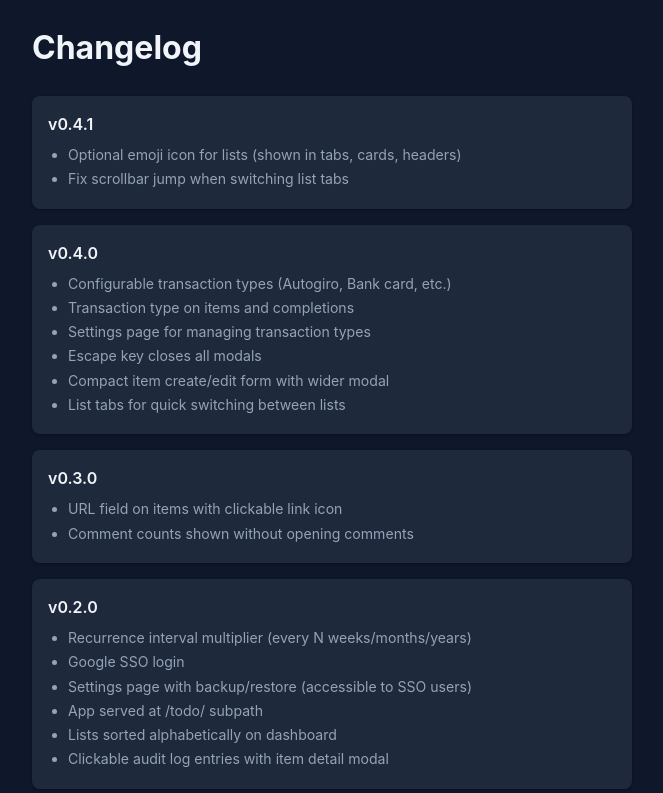
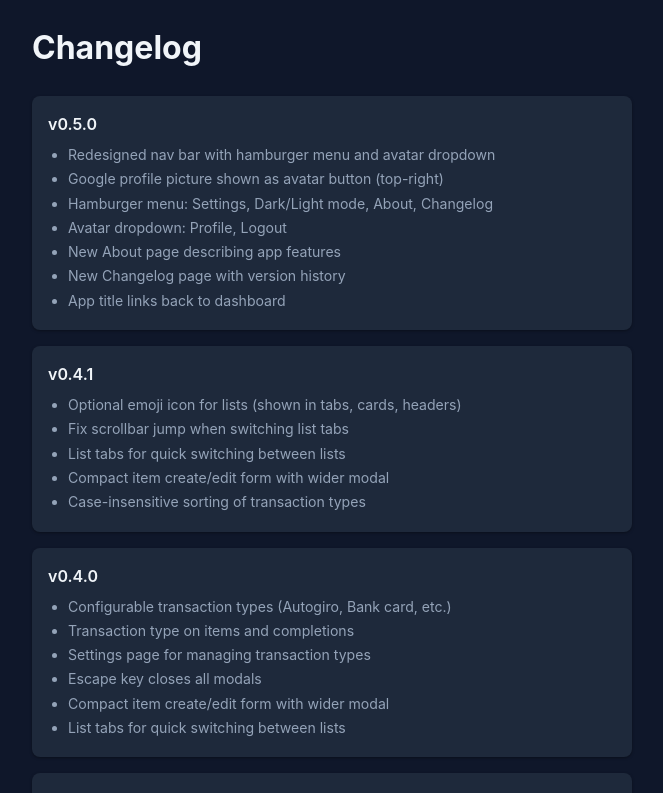
Before and after one commit to carlo-tronnberg/todo-app, a Vue app in the folder packages/web/: page /todo/changelog in a window 1280 px wide. Shown: the top 793 px of the page, without its empty margins (24-687 px from the left). Built offline with nearby package versions, Linux system fonts and the light colour scheme; no server answers; sample sign-in values are in the browser's storage.

Commit message:
docs: add v0.5.0 and v0.4.1 updates to changelog

```diff
--- a/packages/web/src/views/ChangelogView.vue
+++ b/packages/web/src/views/ChangelogView.vue
@@ -13,10 +13,25 @@
 <script setup lang="ts">
   const entries = [
     {
+      version: 'v0.5.0',
+      changes: [
+        'Redesigned nav bar with hamburger menu and avatar dropdown',
+        'Google profile picture shown as avatar button (top-right)',
+        'Hamburger menu: Settings, Dark/Light mode, About, Changelog',
+        'Avatar dropdown: Profile, Logout',
+        'New About page describing app features',
+        'New Changelog page with version history',
+        'App title links back to dashboard',
+      ],
+    },
+    {
       version: 'v0.4.1',
       changes: [
         'Optional emoji icon for lists (shown in tabs, cards, headers)',
         'Fix scrollbar jump when switching list tabs',
+        'List tabs for quick switching between lists',
+        'Compact item create/edit form with wider modal',
+        'Case-insensitive sorting of transaction types',
       ],
     },
     {
```
